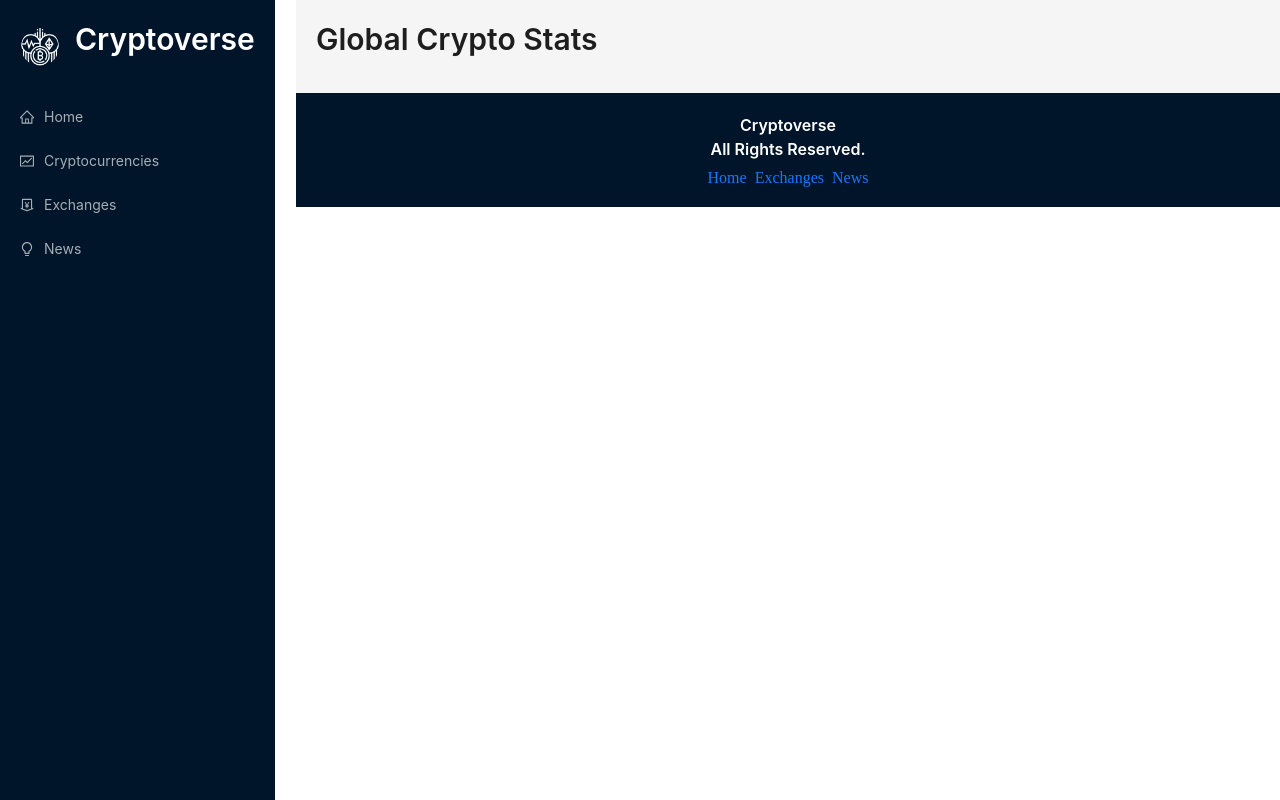
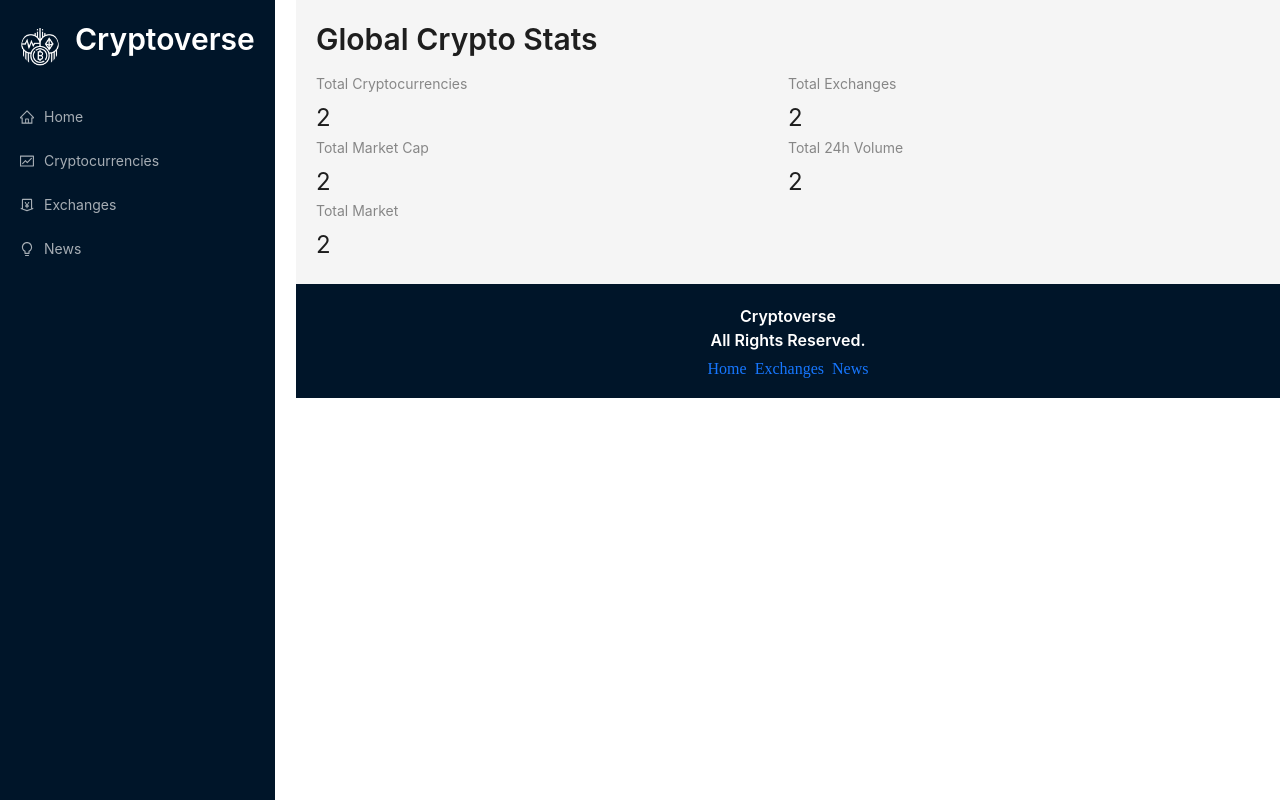
Before and after one commit to Udeme98/Crypto-App, a React (Vite) app: page / in a window 1280 px wide. Built offline with nearby package versions, Linux system fonts and the light colour scheme.

Commit message:
HomePage component: rows, columns and statistics with title and value

```diff
--- a/src/components/HomePage.jsx
+++ b/src/components/HomePage.jsx
@@ -10,6 +10,23 @@ const HomePage = () => {
       <Title level={2} className="heading">
         Global Crypto Stats
       </Title>
+      <Row>
+        <Col span={12}>
+          <Statistic title="Total Cryptocurrencies" value={2} />
+        </Col>
+        <Col span={12}>
+          <Statistic title="Total Exchanges" value={2} />
+        </Col>
+        <Col span={12}>
+          <Statistic title="Total Market Cap" value={2} />
+        </Col>
+        <Col span={12}>
+          <Statistic title="Total 24h Volume" value={2} />
+        </Col>
+        <Col span={12}>
+          <Statistic title="Total Market" value={2} />
+        </Col>
+      </Row>
     </>
   );
 };
```
